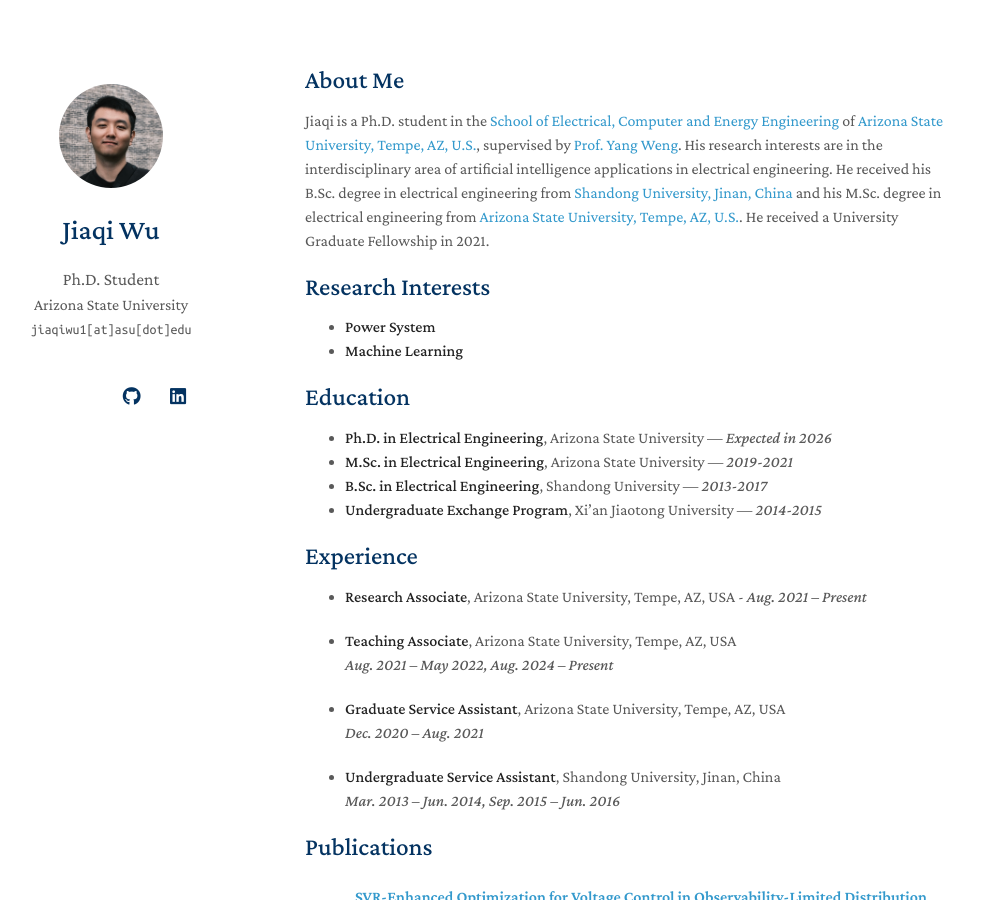
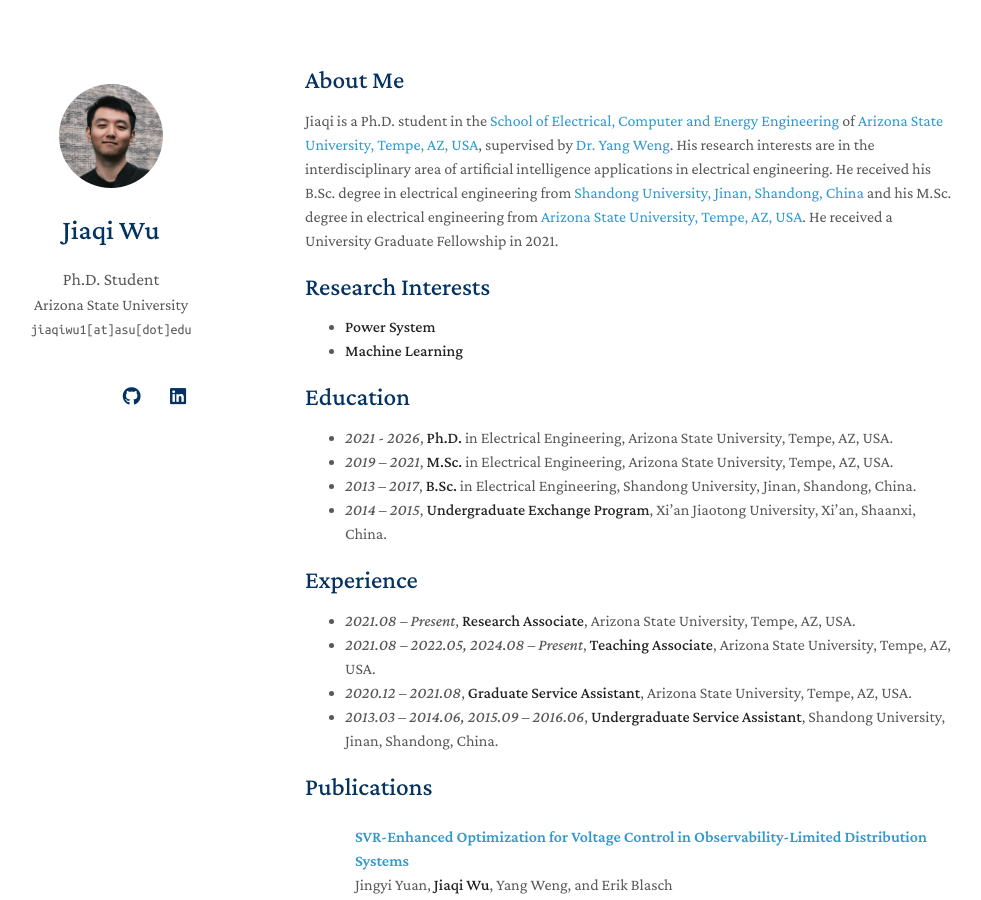
Before and after one commit to jiaqiwu1/jiaqiwu1.github.io, a Jekyll site: the page built from index.md, in a window 1280 px wide and 900 px high. Shown: the whole window, without its empty margins (165-1146 px from the left). Built offline with Jekyll 4.4.1, drawn with Linux system fonts in a browser that asks for light colours; a style sheet for code colours, icons or effects is not loaded; our own code applies the rules of GitHub Pages for plain Markdown files.

Commit message:
Add education and experience sections to index.md; create backup.txt for reference

```diff
--- a/index.md
+++ b/index.md
@@ -4,7 +4,7 @@ layout: homepage
 
 ## About Me
 
-Jiaqi is a Ph.D. student in the [School of Electrical, Computer and Energy Engineering](https://ecee.engineering.asu.edu/) of [Arizona State University, Tempe, AZ, U.S.](https://www.asu.edu), supervised by [Prof. Yang Weng](https://www.public.asu.edu/~yweng2/).  His research interests are in the interdisciplinary area of artificial intelligence applications in electrical engineering. He received his B.Sc. degree in electrical engineering from [Shandong University, Jinan, China](https://en.sdu.edu.cn/) and his M.Sc. degree in electrical engineering from [Arizona State University, Tempe, AZ, U.S.](https://www.asu.edu). He received a University Graduate Fellowship in 2021.
+Jiaqi is a Ph.D. student in the [School of Electrical, Computer and Energy Engineering](https://ecee.engineering.asu.edu/) of [Arizona State University, Tempe, AZ, USA](https://www.asu.edu), supervised by [Dr. Yang Weng](https://www.public.asu.edu/~yweng2/). His research interests are in the interdisciplinary area of artificial intelligence applications in electrical engineering. He received his B.Sc. degree in electrical engineering from [Shandong University, Jinan, Shandong, China](https://en.sdu.edu.cn/) and his M.Sc. degree in electrical engineering from [Arizona State University, Tempe, AZ, USA](https://www.asu.edu). He received a University Graduate Fellowship in 2021.
 
 ## Research Interests
 
@@ -13,23 +13,16 @@ Jiaqi is a Ph.D. student in the [School of Electrical, Computer and Energy Engin
 
 ## Education
 
-- **Ph.D. in Electrical Engineering**, Arizona State University — *Expected in 2026*
-- **M.Sc. in Electrical Engineering**, Arizona State University — *2019-2021*
-- **B.Sc. in Electrical Engineering**, Shandong University — *2013-2017*
-- **Undergraduate Exchange Program**, Xi'an Jiaotong University — *2014-2015*
+- *2021 - 2026*, **Ph.D.** in Electrical Engineering, Arizona State University, Tempe, AZ, USA.
+- *2019 – 2021*, **M.Sc.** in Electrical Engineering, Arizona State University, Tempe, AZ, USA.
+- *2013 – 2017*, **B.Sc.** in Electrical Engineering, Shandong University, Jinan, Shandong, China.
+- *2014 – 2015*, **Undergraduate Exchange Program**, Xi’an Jiaotong University, Xi’an, Shaanxi, China.
 
 ## Experience
 
-- **Research Associate**, Arizona State University, Tempe, AZ, USA - *Aug. 2021 – Present*
-
-- **Teaching Associate**, Arizona State University, Tempe, AZ, USA
-  *Aug. 2021 – May 2022, Aug. 2024 – Present*
-
-- **Graduate Service Assistant**, Arizona State University, Tempe, AZ, USA
-  *Dec. 2020 – Aug. 2021*
-
-- **Undergraduate Service Assistant**, Shandong University, Jinan, China
-  *Mar. 2013 – Jun. 2014, Sep. 2015 – Jun. 2016*
-
+- *2021.08 – Present*, **Research Associate**, Arizona State University, Tempe, AZ, USA.
+- *2021.08 – 2022.05, 2024.08 – Present*, **Teaching Associate**, Arizona State University, Tempe, AZ, USA.
+- *2020.12 – 2021.08*, **Graduate Service Assistant**, Arizona State University, Tempe, AZ, USA.
+- *2013.03 – 2014.06, 2015.09 – 2016.06*, **Undergraduate Service Assistant**, Shandong University, Jinan, Shandong, China.
 
 {% include_relative _includes/publications.md %}
```
Also changed, not shown: assets/files/backup.txt (added, +19 -0 lines).
